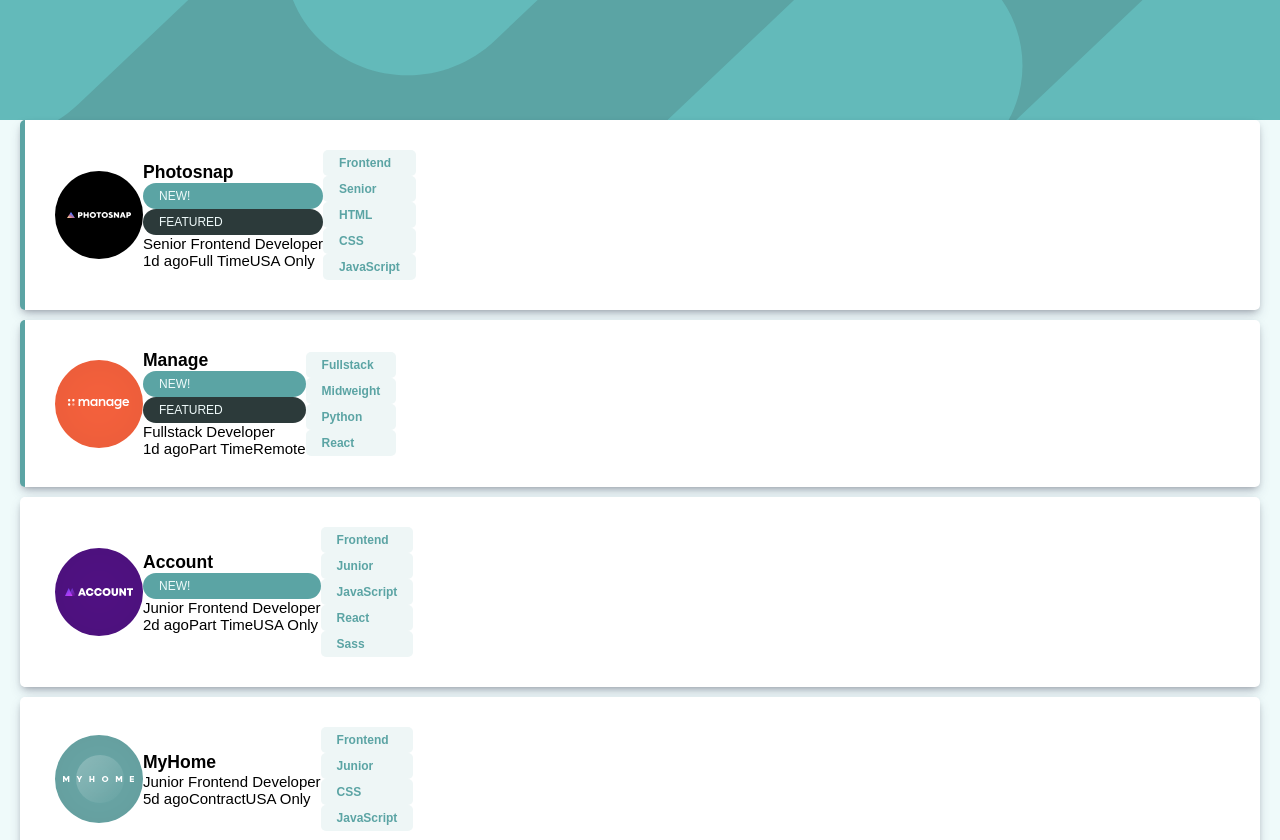
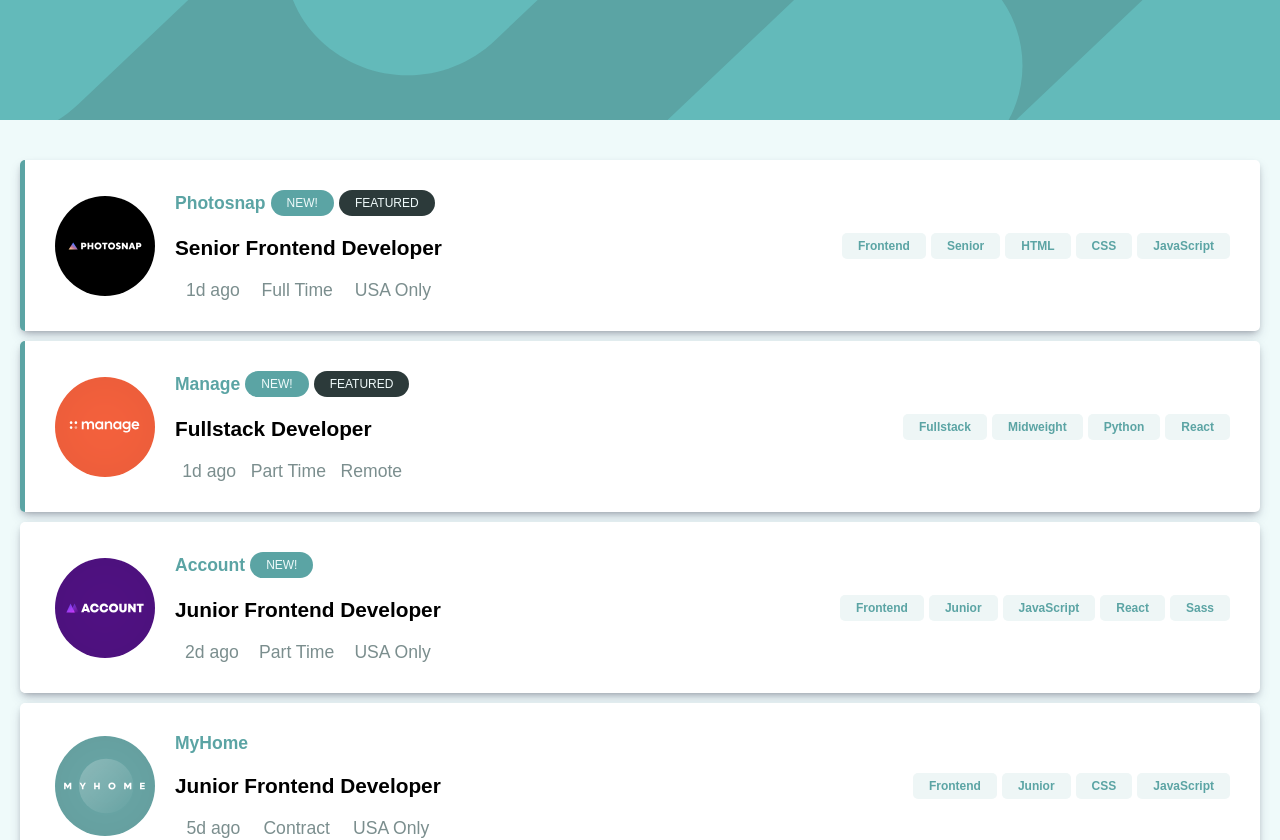
Before and after one commit to Crax88/Frontend-Mentor-job-listing, a React (Create React App) app: page / in a window 1280 px wide. Shown: the top 840 px of the page. Built offline with nearby package versions, Linux system fonts and the light colour scheme; the HTML template or start-up script is replaced by a standard one.

Commit message:
Style fixes

```diff
--- a/src/index.css
+++ b/src/index.css
@@ -164,6 +164,7 @@
 
 /* Jobs container */
 .jobs-container {
+  margin-top: 40px;
   display: flex;
   flex-direction: column;
   gap: 10px;
@@ -171,25 +172,48 @@
 
 /* Job Card */
 
-.card_img {
+.job-img {
   width: 100px;
   height: 100px;
 }
 
-.card_info {
+.job-info {
   display: flex;
   flex-direction: column;
   gap: 20px;
   margin-left: 20px;
 }
 
-.card_info_main {
+.job-info_main {
   display: flex;
   align-items: center;
   gap: 5px;
 }
 
-.card_tags {
+.job-info_main h3 {
+  color: var(--primary);
+}
+
+.job-info_position {
+  font-weight: var(--fw-bold);
+  font-size: 1.3rem;
+}
+
+.job-info_position:hover {
+  color: var(--primary);
+  cursor: pointer;
+}
+
+.job-info_meta {
+  display: flex;
+  align-items: center;
+  justify-content: space-around;
+  color: var(--grey-800);
+  font-size: 1.1rem;
+  font-weight: var(--fw-normal);
+}
+
+.job-tags {
   margin-left: auto;
   display: flex;
   align-items: center;
```
